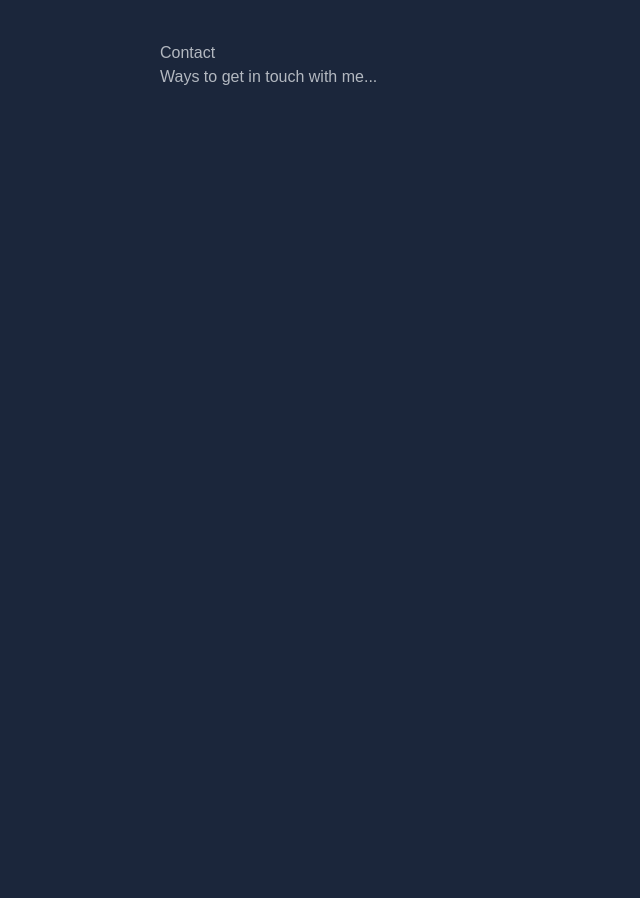
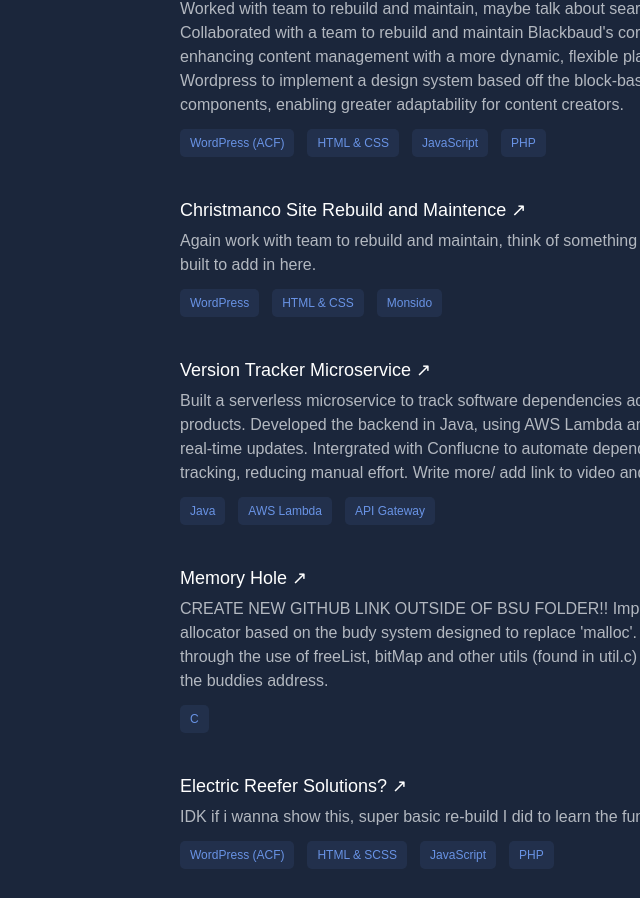
Before and after one commit to magoozz/portfolio, a Next.js app: page / in a window 1280 px wide. Shown: the part 1899-2797 px from the top of the page, without its empty margins (640-1280 px from the left). Before the commit the page ends 1988 px from the top, so only its background shows below. Built offline with nearby package versions, Linux system fonts and the light colour scheme.

Commit message:
Projects and mail icon

```diff
--- a/src/app/globals.css
+++ b/src/app/globals.css
@@ -232,7 +232,7 @@ section:last-of-type {
   margin-bottom: 4rem;
 }
 
-.experience-item {
+.experience-item, .project-item {
   display: flex;
   align-items: flex-start;
   gap: 2rem;
@@ -243,18 +243,18 @@ section:last-of-type {
 
 }
 
-.experience-item:hover {
+.experience-item:hover, .project-item:hover {
   background-color: rgba(255, 255, 255, 0.045);
   box-shadow: 0 4px 6px rgba(255, 255, 255, 0);
   transform: translateY(-5px);
 }
 
-.experience-item:hover .description h3 {
+.experience-item:hover .description h3, .project-item:hover .description h3 {
   color: #6993e5;
   transition: color 0.3s;
 }
 
-.experience:hover .experience-item:not(:hover) {
+.experience:hover .experience-item:not(:hover), .projects:hover .project-item:not(:hover) {
   opacity: 0.5;
   filter: blur(0.1px);
   transition: opacity 0.3s, filter 0.3s;
--- a/src/app/layout.tsx
+++ b/src/app/layout.tsx
@@ -1,8 +1,9 @@
 import type { Metadata } from "next";
 import "./globals.css";
 import Link from "next/link";
-import { FaLinkedin, FaGithub, FaBook } from "react-icons/fa";
+import { FaLinkedin, FaGithub, FaBook, FaEnvelope } from "react-icons/fa";
 import CursorGlow from "../components/CursorGlow"; // Import the glow effect
+
 
 export const metadata: Metadata = {
   title: "Megan Bartlett",
@@ -19,7 +20,7 @@ export default function Layout({ children }: { children: React.ReactNode }) {
         <title>Megan Bartlett</title>
       </head>
       <body>
-        <CursorGlow /> {/* Cursor glow added here */}
+        <CursorGlow />
         <nav>
           <div className="header">
             <div className="name">
@@ -57,6 +58,9 @@ export default function Layout({ children }: { children: React.ReactNode }) {
             >
               <FaLinkedin size={30} />
             </a>
+            <a href="mailto:meganbartlett73@u.boisestate.edu">
+              <FaEnvelope size={30} />
+            </a>
             <a
               href="https://github.com/magoozz"
               target="_blank"
--- a/src/app/page.tsx
+++ b/src/app/page.tsx
@@ -1,5 +1,6 @@
 import Link from "next/link";
 import ExperienceItem from "../components/ExperienceItem";
+import ProjectItem from "../components/ProjectItem";
 
 export default function Home() {
   return (
@@ -68,7 +69,7 @@ export default function Home() {
             dateRange="2022 — 2023"
             title="Web Accessibility Specialist"
             company="Boise State University"
-            companyUrl="https://www.boisestate.edu/"
+            companyUrl="https://www.boisestate.edu/webguide/accessibility/"
             description="Evaluated Boise State University&apos;s web pages for accessibility compliance using Monsido.
             I addressed accessibility errors through WordPress and worked closely with Idaho site creators to educate them on best practices for ensuring web pages met AA standards.
             Additionally, I contributed to the Idaho Web Content Accessibility Badge, promoting accessible digital content across the state."
@@ -100,8 +101,47 @@ export default function Home() {
 
       {/* Projects Section */}
       <section id="projects">
-        <h2>Projects</h2>
-        <p>Some of the things I&apos;ve built...</p>
+        <div className="projects">
+          <ProjectItem
+            title="Blackbaud Site Rebuild and Maintnence"
+            url="https://www.blackbaud.com/"
+            description="Worked with team to rebuild and maintain, maybe talk about searching filter?? Collaborated with a team to rebuild and maintain Blackbaud&apos;s
+            corportate website, enhancing content management with a more dynamic, flexible platform. Utilized Wordpress to implement a design system based off the block-based
+            (ACF) components, enabling greater adaptability for content creators."
+            skills={["WordPress (ACF)", "HTML & CSS", "JavaScript", "PHP",]}
+          />
+
+          <ProjectItem
+            title="Christmanco Site Rebuild and Maintence"
+            url="https://www.christmanco.com/"
+            description="Again work with team to rebuild and maintain, think of something unique i personally built to add in here."
+            skills={["WordPress", "HTML & CSS", "Monsido"]}
+          />
+
+          <ProjectItem
+            title="Version Tracker Microservice"
+            url="https://www.boisestate.edu/"
+            description="Built a serverless microservice to track software dependencies across Curinos' nine products. Developed the backend in Java,
+            using AWS Lambda and API Gateway for real-time updates. Intergrated with Conflucne to automate dependency version tracking, reducing manual effort.
+            Write more/ add link to video and documentation??"
+            skills={["Java", "AWS Lambda", "API Gateway"]}
+          />
+
+          <ProjectItem
+            title="Memory Hole"
+            url="https://github.com/magoozz/BSU/tree/3767e5ff814a16573cb61b4e1c2f8ca2f5463c2c/CS452/452-hw5/hw5"
+            description="CREATE NEW GITHUB LINK OUTSIDE OF BSU FOLDER!! Implements a memory allocator based on the budy system designed to replace
+            'malloc'. It is able to do this through the use of freeList, bitMap and other utils (found in util.c) that help to calcualte the buddies address."
+            skills={["C"]}
+          />
+
+          <ProjectItem
+            title="Electric Reefer Solutions?"
+            url="https://www.electricreefersolutions.com/"
+            description="IDK if i wanna show this, super basic re-build I did to learn the fundamentals of ACF"
+            skills={["WordPress (ACF)", "HTML & SCSS", "JavaScript", "PHP"] }
+          />
+        </div>
       </section>
 
       {/* Contact Section */}
--- a/src/components/ExperienceItem.tsx
+++ b/src/components/ExperienceItem.tsx
@@ -24,11 +24,9 @@ export default function ExperienceItem({
 
       {/* Right: Job Description */}
       <div className="description">
+        <Link href={companyUrl} target="_blank" rel="noopener noreferrer">
           <h3>
-          {title} ·{" "}
-          <Link href={companyUrl} target="_blank" rel="noopener noreferrer">
-            {company} ↗
-          </Link>
+            {title} · {company} ↗
           </h3>
           <p>{description}</p>
 
@@ -38,6 +36,7 @@ export default function ExperienceItem({
               <span key={index}>{skill}</span>
             ))}
           </div>
+        </Link>
       </div>
     </div>
   );
--- /dev/null
+++ b/src/components/ProjectItem.tsx
@@ -0,0 +1,33 @@
+import Link from "next/link";
+
+interface ProjectItemProps {
+    title: string;
+    url: string;
+    description: string;
+    skills: string[];
+}
+
+export default function ProjectItem({
+    title,
+    url,
+    description,
+    skills,
+}: ProjectItemProps) {
+    return (
+        <div className="project-item">
+            <Link href={url} target="_blank" rel="noopener noreferrer">
+                <div className="description">
+                    <h3>
+                        {title} ↗
+                    </h3>
+                    <p>{description}</p>
+                    <div className="stack">
+                        {skills.map((skill, index) => (
+                            <span key={index}>{skill}</span>
+                        ))}
+                    </div>
+                </div>
+            </Link>
+        </div>
+    );
+}
```
Lines whose indentation alone changed are shown as unchanged.
